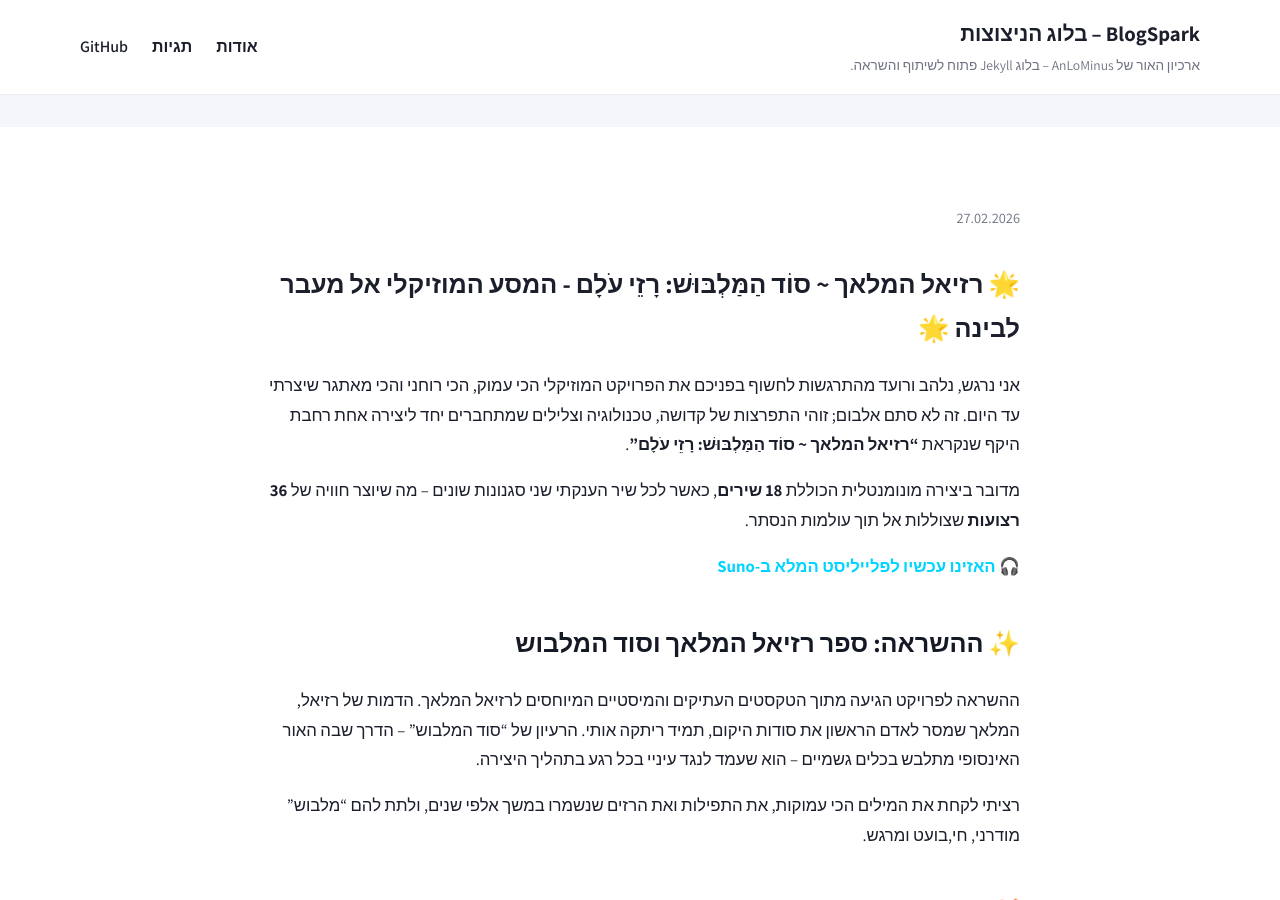
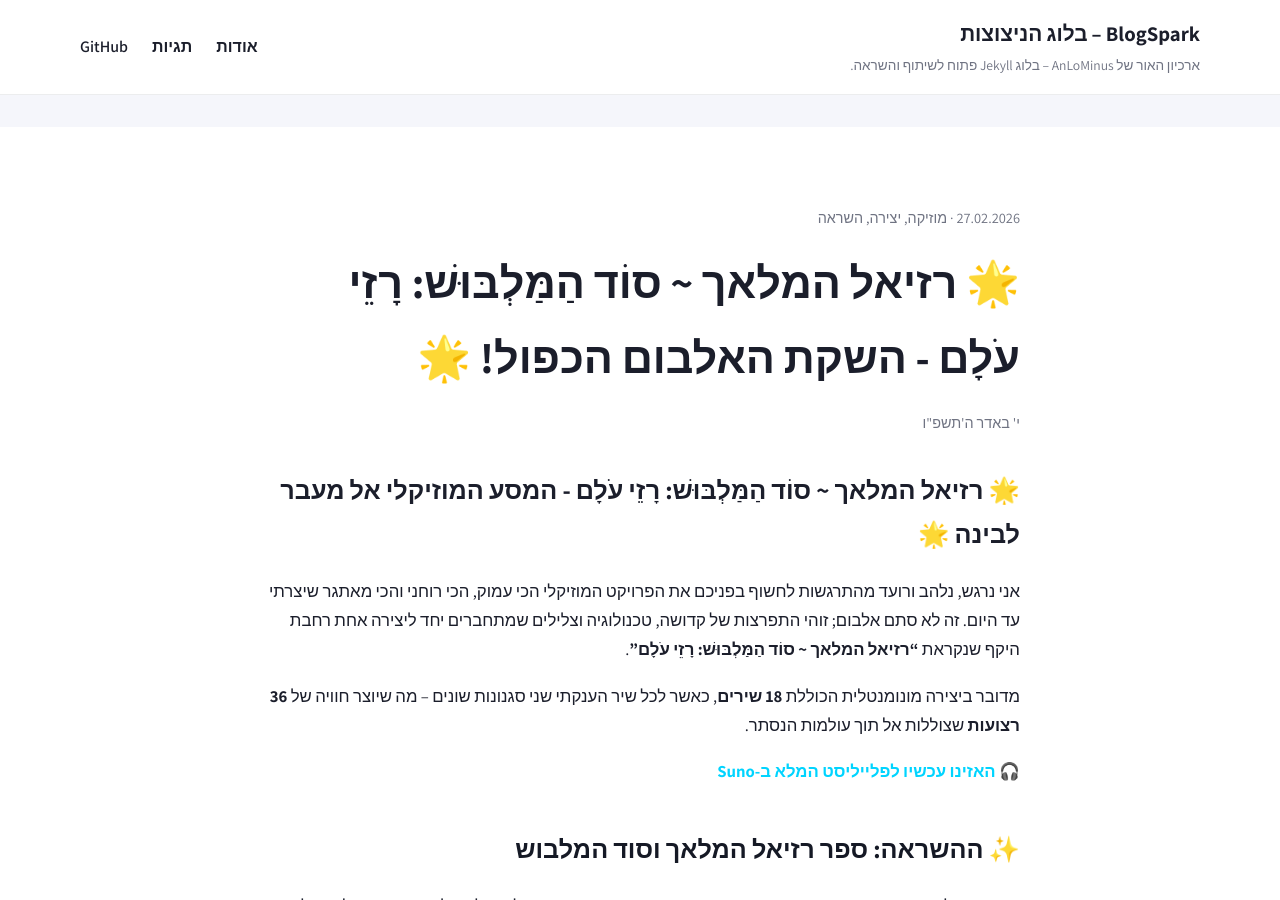
Before and after one commit to AnLoMinus/Blog, a Jekyll site: the page built from _posts/2026-02-27-raziel-hamalach-mysteries-of-the-world-album.md, in a window 1280 px wide and 900 px high. Built offline with Jekyll 4.4.1, drawn with Linux system fonts in a browser that asks for light colours; some of the changed text lies outside the part shown.

Commit message:
Fix Hebrew date formatting in album post

```diff
--- a/_posts/2026-02-27-raziel-hamalach-mysteries-of-the-world-album.md
+++ b/_posts/2026-02-27-raziel-hamalach-mysteries-of-the-world-album.md
@@ -2,7 +2,7 @@
 layout: post
 title: "🌟 רזיאל המלאך ~ סוֹד הַמַּלְבּוּשׁ: רָזֵי עֹלָם - השקת האלבום הכפול! 🌟"
 date: 2026-02-27 11:34:00 +0200
-hebrew_date: "י' באדר ה'תשפ"ו"
+hebrew_date: י' באדר ה'תשפ"ו
 categories: [מוזיקה, יצירה, השראה]
 tags: [suno, רזיאל_המלאך, מלכודות_קודש, פיתוח, אלבום, רוחניות]
 ---
```
